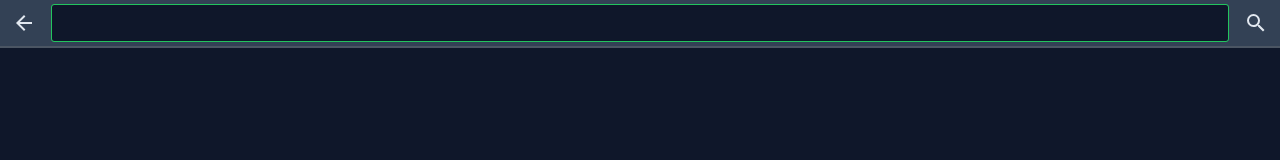
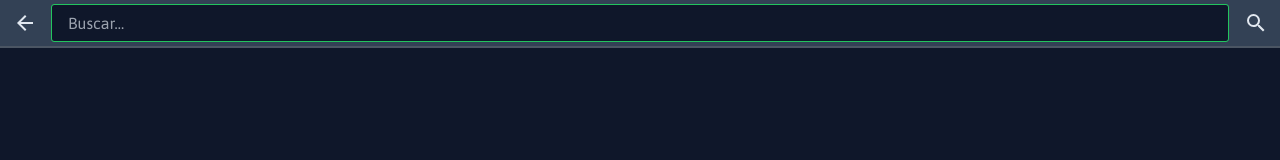
Before and after one commit to seudosan/my-songbook, a Next.js app: page / in a window 1280 px wide. Both pictures are taken after a click on the button 1208 px from the left and 23 px from the top of the page. Shown: the top 160 px of the page. Built offline with nearby package versions, Linux system fonts and the light colour scheme.

Commit message:
:construction: Navmenu in progress

```diff
--- a/package.json
+++ b/package.json
@@ -5,7 +5,7 @@
   "main": "index.js",
   "scripts": {
     "test": "standard",
-    "dev": "next dev",
+    "dev": "NODE_OPTIONS='--inspect' next dev",
     "build": "next build",
     "start": "next start",
     "production": "next build && npm start"
--- a/src/components/ButtonIcon/index.jsx
+++ b/src/components/ButtonIcon/index.jsx
@@ -3,33 +3,41 @@ import propTypes from 'prop-types'
 import clsx from 'clsx'
 import { DoveSvg } from '../Svg'
 
-export const ButtonIcon = ({ children, className, svgComponent, rounded, ...restProps }) => {
-  const renderChildren = React.cloneElement(
-    children || svgComponent,
-    { className: 'h-6 w-6 ' + className }
-  )
+const SIZE = ['sm', 'base']
+
+export const ButtonIcon = ({ children, className, svgComponent, size, rounded, ...restProps }) => {
+  const Svg = props => React.cloneElement(children || svgComponent, { ...props })
 
   return (
     <button
       className={clsx(
-        'outline-none fill-slate-200 active:fill-green-500',
+        'outline-none fill-slate-200 active:fill-green-500 h-full',
         'focus:bg-slate-50 focus:bg-opacity-10',
-        rounded ? 'rounded-full p-2 m-1' : 'p-3'
+        rounded && 'rounded-full p-2 m-1',
+        size === SIZE[0] && 'p-2',
+        size === SIZE[1] && 'p-3',
+        className
       )}
       {...restProps}
     >
-      {renderChildren}
+      <Svg className={clsx(
+        size === SIZE[0] && 'w-5 h-5',
+        size === SIZE[1] && 'w-6 h-6'
+      )}
+      />
     </button>
   )
 }
 
 ButtonIcon.defaultProps = {
-  svgComponent: <DoveSvg />
+  svgComponent: <DoveSvg />,
+  size: SIZE[1]
 }
 
 ButtonIcon.propTypes = {
   children: propTypes.element,
   svgComponent: propTypes.element,
   className: propTypes.string,
+  size: propTypes.oneOf(SIZE),
   rounded: propTypes.bool
 }
--- /dev/null
+++ b/src/components/Navbar/NavItem.jsx
@@ -0,0 +1,27 @@
+import Link from 'next/link'
+import React from 'react'
+
+export const NavItem = ({ name, href, icon: Icon }) => {
+  const Item = () => (
+    <div className='w-full flex items-center text-slate-50 fill-slate-50 text-base tracking-wider font-quicksand px-4 h-9'>
+      <Icon className='h-5 w-5 mr-4' />
+      {name}
+    </div>
+  )
+
+  if (typeof href === 'undefined') {
+    return (
+      <button>
+        <Item />
+      </button>
+    )
+  }
+
+  return (
+    <Link href={href}>
+      <a>
+        <Item />
+      </a>
+    </Link>
+  )
+}
--- /dev/null
+++ b/src/components/Navbar/NavItemList.jsx
@@ -0,0 +1,10 @@
+import { ITEMS } from './items'
+import { NavItem } from './NavItem'
+
+export const NavItemList = () => {
+  return (
+    <ul className='flex flex-col'>
+      {ITEMS.map(({ name, href, icon }) => <NavItem key={name} name={name} href={href} icon={icon} />)}
+    </ul>
+  )
+}
--- /dev/null
+++ b/src/components/Navbar/NavMenu.jsx
@@ -0,0 +1,9 @@
+import { NavItemList } from './NavItemList'
+
+export const NavMenu = () => {
+  return (
+    <div className='w-full bg-slate-900 h-screen py-2'>
+      <NavItemList />
+    </div>
+  )
+}
--- a/src/components/Navbar/index.jsx
+++ b/src/components/Navbar/index.jsx
@@ -1,14 +1,32 @@
 import Link from 'next/link'
+import clsx from 'clsx'
 import { useEffect, useRef, useState } from 'react'
 import { ButtonIcon } from '@/components/ButtonIcon'
-import clsx from 'clsx'
 import { ArrowSvg, MenuSvg, SearchSvg, DoveSvg, CloseSvg } from '../Svg'
+import { useRouter } from 'next/router'
+import { NavMenu } from './NavMenu'
 
 export const Navbar = () => {
   const [showMenu, setShowMenu] = useState(false)
   const [searchQuery, setSearchQuery] = useState('')
   const [inputState, setInputState] = useState(false)
   const inputRef = useRef()
+  const router = useRouter()
+
+  const pushSearchQuery = () => {
+    searchQuery.length && router.push({
+      pathname: '/search',
+      query: { query: searchQuery }
+    })
+  }
+
+  const handleSubmit = (e) => {
+    if ((e.key === 'Enter')) {
+      e.preventDefault()
+      e.target.blur()
+      pushSearchQuery()
+    }
+  }
 
   const hanldeInputState = () => setInputState(!inputState)
 
@@ -25,7 +43,7 @@ export const Navbar = () => {
   }, [inputState])
 
   return (
-    <header className='h-12 bg-slate-700 w-full items-center justify-center border-b-2 border-gray-600 relative'>
+    <header className='h-12 bg-slate-700 w-full flex items-center justify-center border-b-2 border-gray-600 relative'>
       <div className='container flex justify-between items-center h-full space-x-1'>
         {inputState
           ? (
@@ -43,12 +61,27 @@ export const Navbar = () => {
             </Link>
             )}
         {inputState &&
-          <input
-            className='w-full h-9 bg-slate-900 text-slate-200 px-4 rounded-sm focus:border-0'
-            ref={inputRef}
-            value={searchQuery}
-            onChange={(e) => setSearchQuery(e.target.value)}
-          />}
+          <div className='w-full relative'>
+            <input
+              className='w-full h-9 bg-slate-900 text-slate-200 px-4 rounded-sm focus:border-0'
+              ref={inputRef}
+              value={searchQuery}
+              autoComplete='off'
+              placeholder='Buscar...'
+              title='Buscador'
+              onChange={(e) => setSearchQuery(e.target.value)}
+              onKeyPress={(e) => handleSubmit(e)}
+            />
+            <ButtonIcon
+              className={clsx(
+                'absolute right-0 fill-slate-400 transition-all duration-300',
+                searchQuery.length ? 'scale-100' : 'scale-0 invisible'
+              )}
+              size='sm'
+              svgComponent={<CloseSvg />}
+              onClick={() => setSearchQuery('')}
+            />
+          </div>}
         <div className='flex items-center'>
           {!inputState &&
             <ButtonIcon
@@ -56,7 +89,10 @@ export const Navbar = () => {
               svgComponent={<SearchSvg />}
             />}
           {inputState
-            ? <ButtonIcon svgComponent={<SearchSvg />} />
+            ? <ButtonIcon
+                svgComponent={<SearchSvg />}
+                onClick={pushSearchQuery}
+              />
             : <ButtonIcon
                 svgComponent={<MenuSvg />}
                 onClick={() => { setShowMenu(true) }}
@@ -70,10 +106,7 @@ export const Navbar = () => {
           showMenu ? 'left-0' : '-left-full'
         )}
         >
-
-          <div className='w-full bg-slate-900 h-screen'>
-            <p>asd</p>
-          </div>
+          <NavMenu />
           <div className={clsx(
             'bg-slate-900 rounded-full m-2 transition-all',
             showMenu ? 'scale-100 delay-300' : 'scale-0 delay-75'
--- /dev/null
+++ b/src/components/Navbar/items.js
@@ -0,0 +1,37 @@
+import { CastSvg, HistorySvg, SettingsSvg, HelpSvg, TranslateSvg, BrightnessSvg, SubjectSvg, FavoriteSvg, HomeSvg } from '@/components/Svg'
+
+export const ITEMS = [{
+  name: 'Inicio',
+  icon: HomeSvg,
+  href: '/'
+}, {
+  name: 'Proyección',
+  icon: CastSvg,
+  href: '/projection'
+}, {
+  name: 'Favoritos',
+  icon: FavoriteSvg,
+  href: '/favorites'
+}, {
+  name: 'Biblioteca',
+  icon: SubjectSvg,
+  href: '/library'
+}, {
+  name: 'Historial',
+  icon: HistorySvg,
+  href: '/history'
+}, {
+  name: 'Tema',
+  icon: BrightnessSvg
+}, {
+  name: 'Ajustes',
+  icon: SettingsSvg,
+  hreg: '/settings'
+}, {
+  name: 'Idioma',
+  icon: TranslateSvg
+}, {
+  name: 'Ayuda',
+  icon: HelpSvg,
+  href: '/help'
+}]
```
